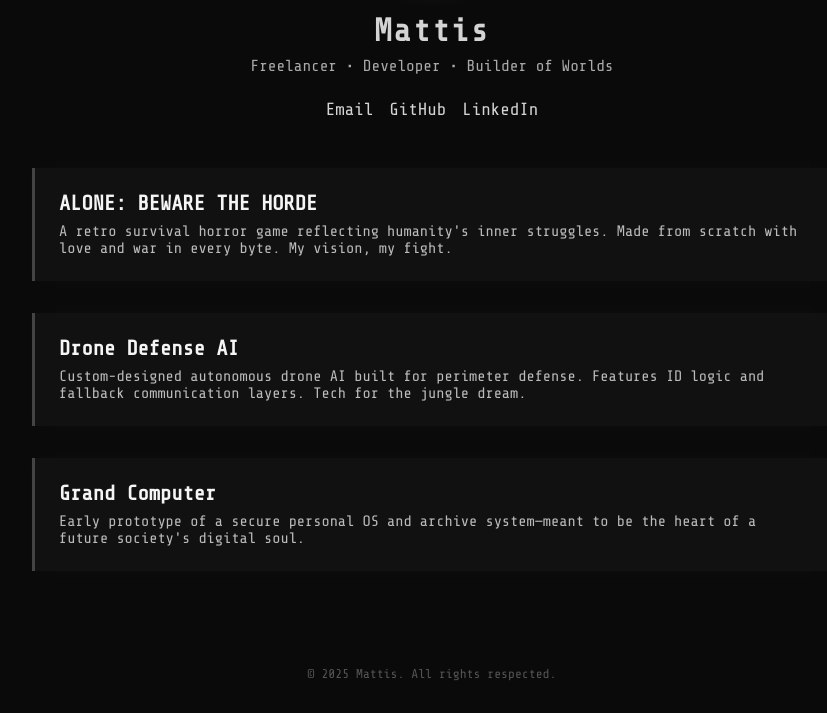
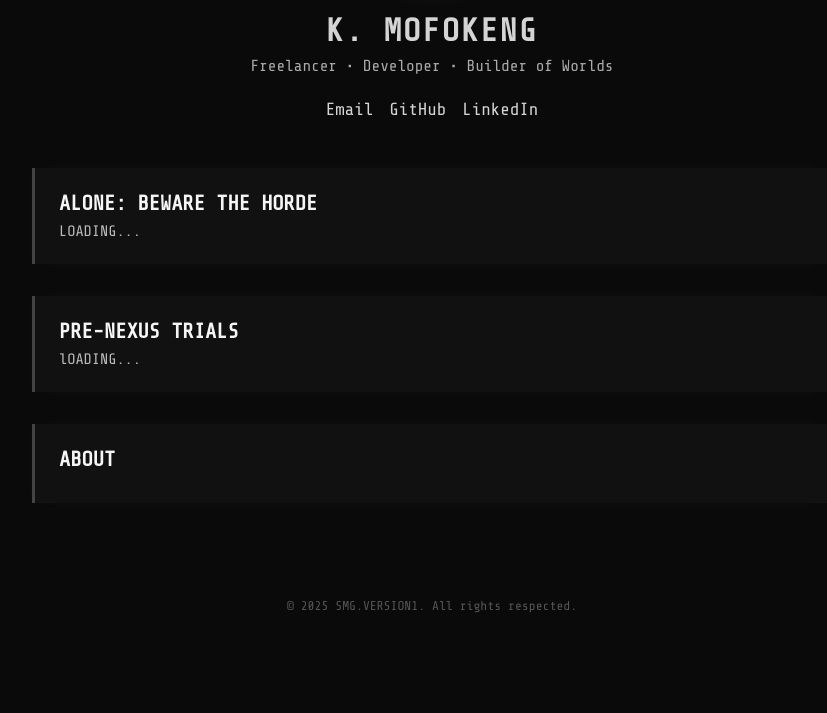
Before and after one commit to Smg-v1/Smg-v1.github.io, a plain HTML site: page index.html in a window 1280 px wide. Shown: the part 215-928 px from the top of the page, without its empty margins (208-1035 px from the left). After the commit the page ends 860 px from the top, so only its background shows below. Drawn offline with nearby package versions, Linux system fonts and the light colour scheme.

Commit message:
Update index.html

```diff
--- a/index.html
+++ b/index.html
@@ -97,7 +97,7 @@
 </head>
 <body>
   <img src="your-picture.jpg" alt="Profile Picture" class="profile-img" />
-  <h1>Mattis</h1>
+  <h1>K. MOFOKENG</h1>
   <p class="tagline">Freelancer • Developer • Builder of Worlds</p>
   <div class="socials">
     <a href="mailto:mattis.dev@email.com">Email</a>
@@ -108,20 +108,20 @@
   <div class="projects">
     <div class="project">
       <h2>ALONE: BEWARE THE HORDE</h2>
-      <p>A retro survival horror game reflecting humanity's inner struggles. Made from scratch with love and war in every byte. My vision, my fight.</p>
+      <p>LOADING...</p>
     </div>
     <div class="project">
-      <h2>Drone Defense AI</h2>
-      <p>Custom-designed autonomous drone AI built for perimeter defense. Features ID logic and fallback communication layers. Tech for the jungle dream.</p>
+      <h2>PRE-NEXUS TRIALS</h2>
+      <p>lOADING...</p>
     </div>
     <div class="project">
-      <h2>Grand Computer</h2>
-      <p>Early prototype of a secure personal OS and archive system—meant to be the heart of a future society's digital soul.</p>
+      <h2>ABOUT</h2>
+      <p></p>
     </div>
   </div>
 
   <footer>
-    &copy; 2025 Mattis. All rights respected.
+    &copy; 2025 SMG.VERSION1. All rights respected.
   </footer>
 </body>
 </html>
```
